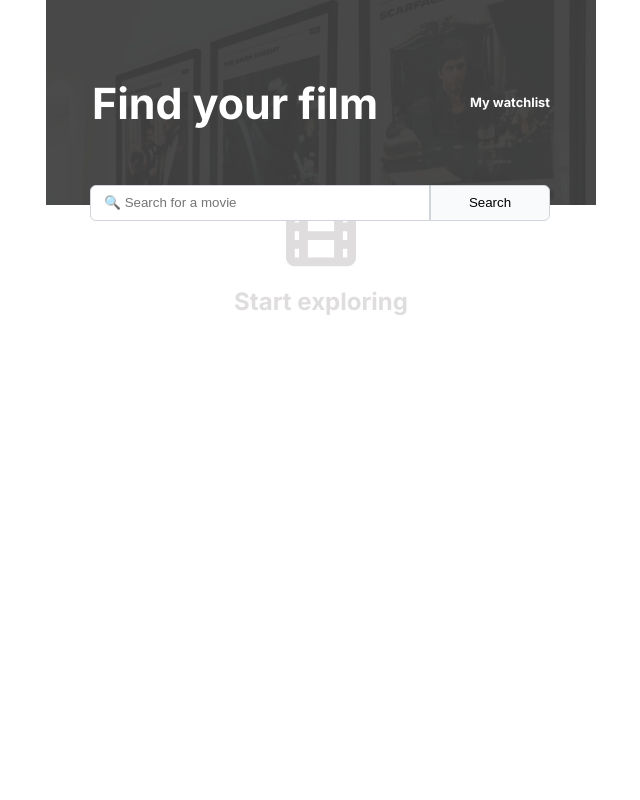
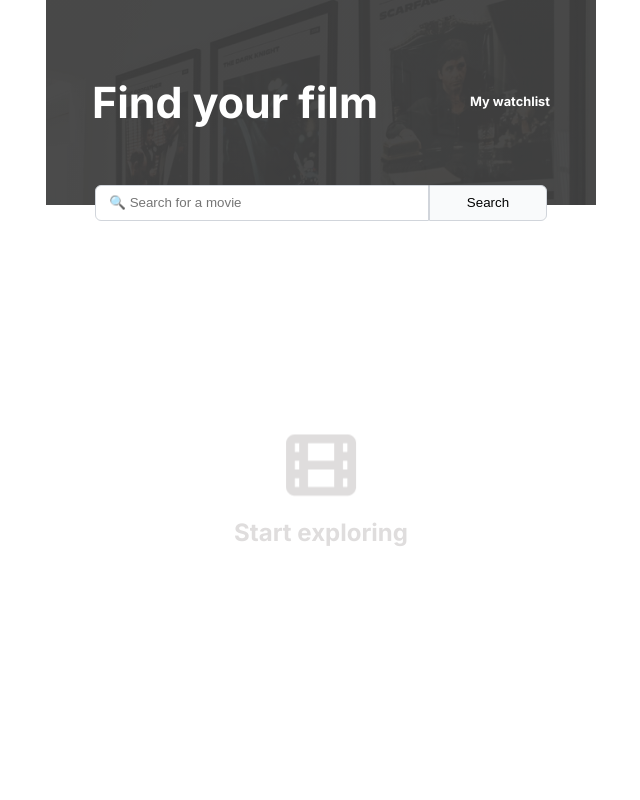
Before and after one commit to TerrenceArceo/movie-watchlist, a website built with Vite: page index.html in a window 1280 px wide. Shown: the whole page, without its empty margins (319-959 px from the left). Built offline with nearby package versions, Linux system fonts and the light colour scheme.

Commit message:
fixed and added more styling for the main content

```diff
--- a/index.css
+++ b/index.css
@@ -6,12 +6,14 @@ html, body {
     margin: 0;
     padding: 0;
     font-family: "Inter", serif;
+    line-height: 1.3;
 }
 
 .container {
     max-width: 550px;
     margin: 0 auto;
-    position: relative;
+    /* position: relative; */
+    min-height: 100vh;
 }
 
 .header {
@@ -20,7 +22,8 @@ html, body {
     background: linear-gradient(rgba(0, 0, 0, 0.7), rgba(0, 0, 0, 0.7)), url('images/THJJRUhNlEc.png');
     background-position: center top;
     color: white;
-    padding: 3em 0;
+    /* padding: 3em 0; */
+    height: 205px;
     display: flex;
     align-items: center;
     justify-content: space-around;
@@ -39,8 +42,12 @@ html, body {
 form {
     position: absolute;
     top: 185px;
-    left: 8%;
+    right: 0;
+    left: 0;
     display: flex;
+    width: 452px;
+    margin: 0 auto;
+    z-index: 2;
 }
 
 form input {
@@ -65,13 +72,23 @@ form button {
 /* Main body */
 
 section#search-result-area {
+    position: relative;
     display: flex;
     flex-direction: column;
+    padding: 50px;
+    justify-content: flex-start;
     align-items: center;
-    justify-content: center;
+    min-height: calc(100vh - 208px);
+    z-index: 1;
 }
 
-#search-result-area h2 {
+.explore-pop-up {
+    position: absolute;
+    top: calc(50%);
+    left: calc(50%);
+    transform: translate(-50%, -50%);
+    z-index: 1;
+    text-align: center;
     color: #dfdddd;
 }
 
@@ -79,14 +96,15 @@ section#search-result-area {
 
 .movie-container {
     display: flex;
+    margin-top: 1em;
     gap: 20px;
-    margin-top: 5em;
-    border-bottom: 1px solid black;
-
+    border-bottom: 1px solid #E5E7EB;
+    font-size: 14px;
+    padding: 1.5em;
 }
 
 .movie-container p {
-    margin: 0;
+    color: #6B7280;
 }
 
 .movie-container img {
@@ -108,11 +126,16 @@ section#search-result-area {
 
 .top-container h2 {
     margin: 0;
+    color: #000;
 }
 
 .mid-container {
     display: flex;
-    gap: 20px;
+    gap: 15px;
+}
+
+.mid-container p {
+    margin: 0;
 }
 
 .add-btn {
--- a/index.html
+++ b/index.html
@@ -11,6 +11,7 @@
                 <h1>Find your film</h1>
                 <h2>My watchlist</h2>
             </header>
+            <main>
                 <section>
                     <form id="form">
                         <input type="search" name="search" id="search" placeholder="&#x1F50D; Search for a movie">
@@ -20,6 +21,7 @@
                 <section id="search-result-area">
 
                 </section>
+            </main>
         </div>
         <script src="index.js"></script>
     </body>
--- a/index.js
+++ b/index.js
@@ -6,8 +6,10 @@ let movies = []
 
 
 mainBody.innerHTML = `
-    <img src="images/filmIcon.png">
-    <h2>Start exploring</h2>
+    <div class="explore-pop-up">
+        <img src="images/filmIcon.png">
+        <h2>Start exploring</h2>
+    </div>
 `
 
 async function searchTitle(title) {
@@ -28,12 +30,12 @@ async function getMovieResult() {
                 <div class="movie-info-container">
                     <div class="top-container">
                         <h2 class="title">${data.Title}</h2>
-                        <p class="rating">${data.imdbRating}</p>
+                        <p class="rating">&#11088; ${data.imdbRating}</p>
                     </div>
                     <div class="mid-container">
                         <p class="runtime">${data.Runtime}</p>
                         <p class="genre">${data.Genre}</p>
-                        <button class="add-btn">watchlist</button>
+                        <p> watchlist</p>
                     </div>
                     <p class="plot">${data.Plot}</p>
                 </div>
```
Lines whose indentation alone changed are shown as unchanged.
